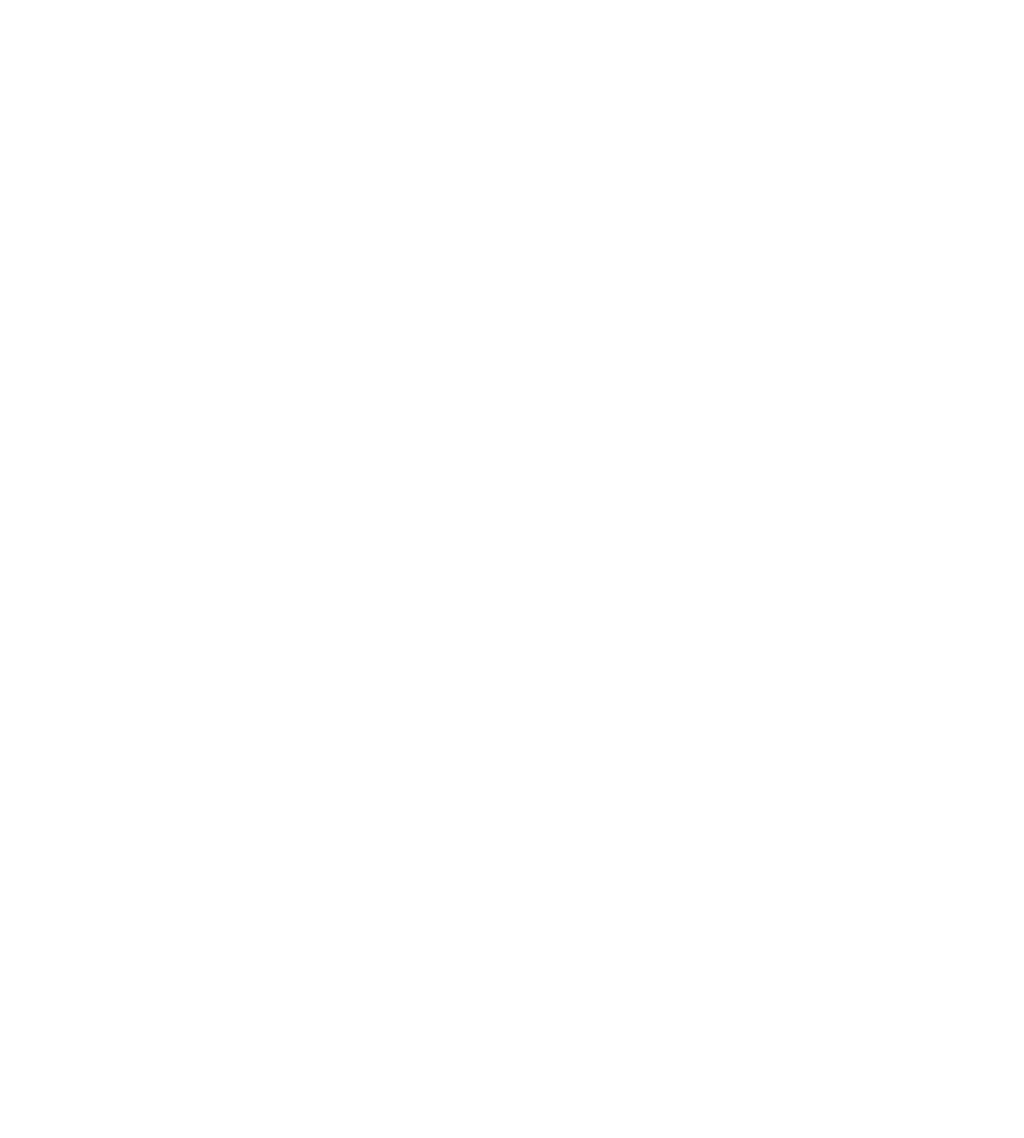
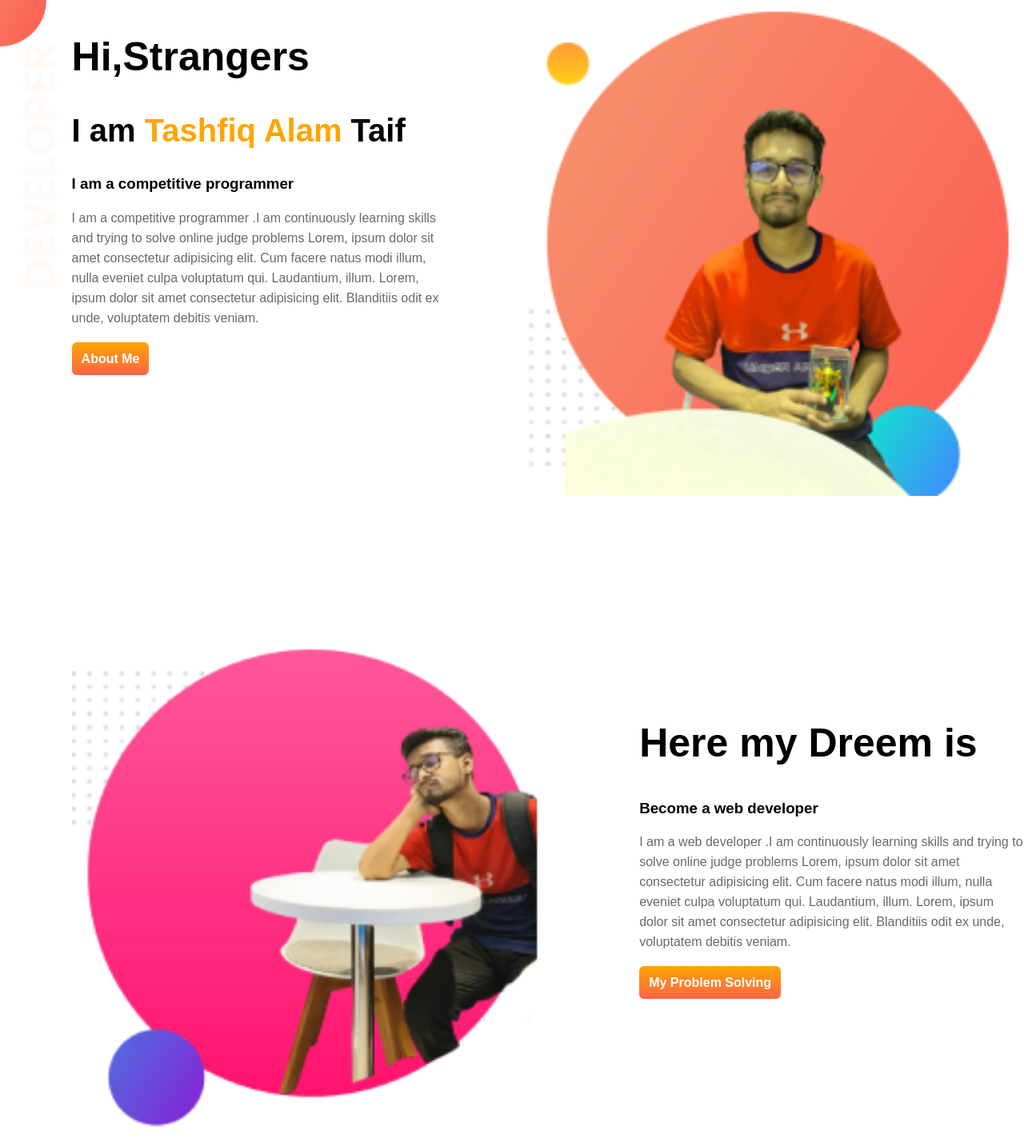
Before and after one commit to TASHFIQ01791/mini-portfolio, a plain HTML site: page index.html in a window 1280 px wide. Shown: the whole page at 80% size. Before the commit the page ends 800 px from the top, so only its background shows below. Drawn offline with Linux system fonts and the light colour scheme.

Commit message:
making two section

```diff
--- a/index.html
+++ b/index.html
@@ -1,12 +1,60 @@
 <!DOCTYPE html>
 <html lang="en">
-<head>
-    <meta charset="UTF-8">
-    <meta name="viewport" content="width=device-width, initial-scale=1.0">
+  <head>
+    <meta charset="UTF-8" />
+    <meta name="viewport" content="width=device-width, initial-scale=1.0" />
     <title>TASHFIQ TIAF</title>
-    <link rel="stylesheet" href="style.css">
-</head>
-<body>
+    <link rel="preconnect" href="https://fonts.googleapis.com" />
+    <link rel="preconnect" href="https://fonts.gstatic.com" crossorigin />
+    <link
+      href="https://fonts.googleapis.com/css2?family=Roboto&display=swap"
+      rel="stylesheet"
+    />
+    <link rel="stylesheet" href="style.css" />
+  </head>
 
-</body>
+  <body>
+    <!-- 1st section -->
+    <section class="banner">
+      <div class="half_width">
+        <h1>Hi,Strangers</h1>
+        <h2>I am <span class="colors">Tashfiq Alam</span> Taif</h2>
+        <h3>I am a competitive programmer</h3>
+        <p>
+          I am a competitive programmer .I am continuously learning skills and
+          trying to solve online judge problems Lorem, ipsum dolor sit amet
+          consectetur adipisicing elit. Cum facere natus modi illum, nulla
+          eveniet culpa voluptatum qui. Laudantium, illum. Lorem, ipsum dolor
+          sit amet consectetur adipisicing elit. Blanditiis odit ex unde,
+          voluptatem debitis veniam.
+        </p>
+        <a href="https://www.linkedin.com/in/tashfiq-taif-609544203/" target="_blank">About Me</a>
+      </div>
+
+      <div class="half_width">
+        <img src="images/taif1.png" alt="taif" />
+      </div>
+      <div class="banner"></div>
+    </section>
+
+    <!-- 2nd section -->
+    <section class="section_two">
+      <div class="half_width">
+        <img src="images/taif2.png" alt="" />
+      </div>
+      <div class="half_width">
+        <h1>Here my Dreem is</h1>
+        <h3>Become a web developer</h3>
+        <p>
+          I am a web developer .I am continuously learning skills and
+          trying to solve online judge problems Lorem, ipsum dolor sit amet
+          consectetur adipisicing elit. Cum facere natus modi illum, nulla
+          eveniet culpa voluptatum qui. Laudantium, illum. Lorem, ipsum dolor
+          sit amet consectetur adipisicing elit. Blanditiis odit ex unde,
+          voluptatem debitis veniam.
+        </p>
+        <a href="https://codeforces.com/profile/TASHFIQ_TAIF" target="_blank">My Problem Solving</a>
+      </div>
+    </section>
+  </body>
 </html>
--- a/style.css
+++ b/style.css
@@ -0,0 +1,52 @@
+body{
+    margin:0;
+    font-family: 'Poppins', sans-serif;
+}
+
+/* section 1 working */
+h1{
+    font-size: 50px;
+}
+h2{
+    font-size: 40px;
+}
+p{
+    line-height: 25px;
+    margin-bottom: 30px;
+    cursor: pointer;
+    color: dimgray;
+}
+.colors{
+    color: orange;
+}
+section{
+    display: flex;
+    height: 800px;
+}
+
+.half_width{
+    width: 50%;
+    padding-left: 5%;
+    margin-left: 2%;
+}
+
+.banner{
+    background-image: url(images/top-banner.png);
+    background-repeat: no-repeat;
+}
+
+section img{
+    height: 620px;
+    width: auto;
+}
+a{
+    background-image: linear-gradient(orange, tomato) ;
+    text-decoration: none;
+    color: #fff;
+    font-weight: 700;
+    padding: 12px;
+    border-radius: 6px;
+}
+.section_two h1{
+    margin-top: 100px;
+}
```
Also changed, not shown: images/dream-bg.png (added), images/exp-bg.png (added), images/html-5.png (added), images/my-bg.png (added), images/my-bg2.png (added), images/taif1.png (added), images/taif2.png (added), images/top-banner.png (added).
